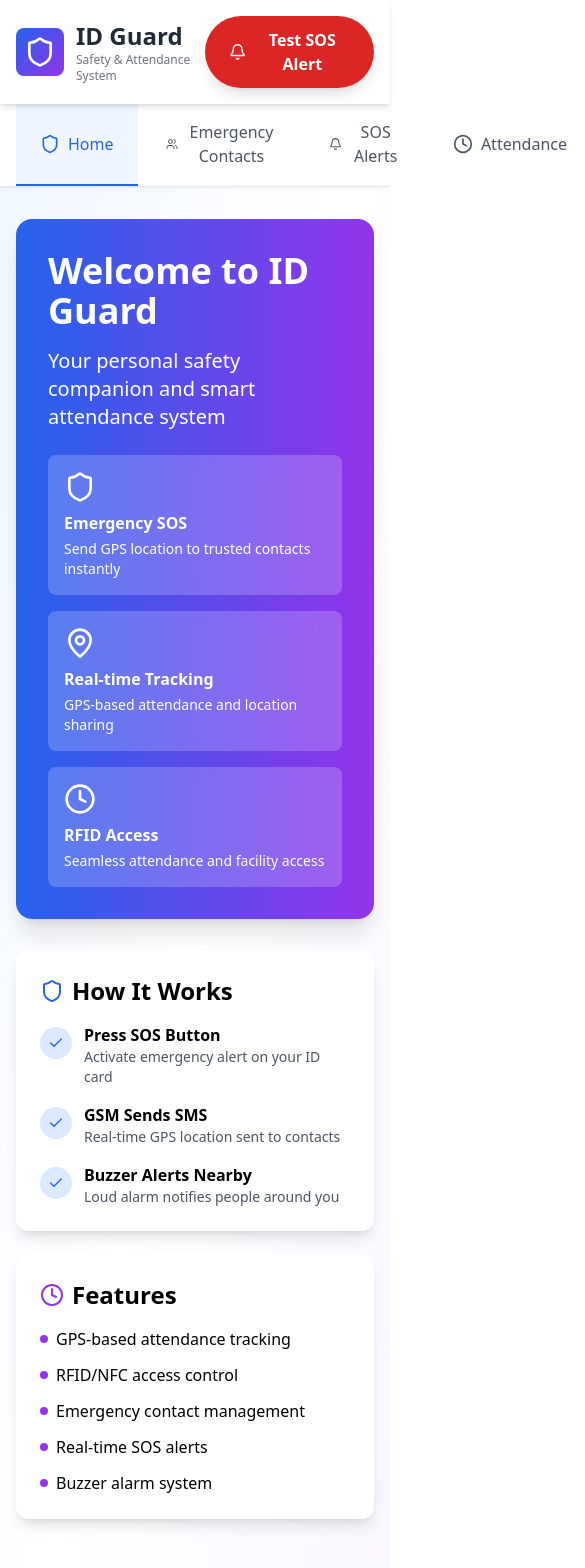
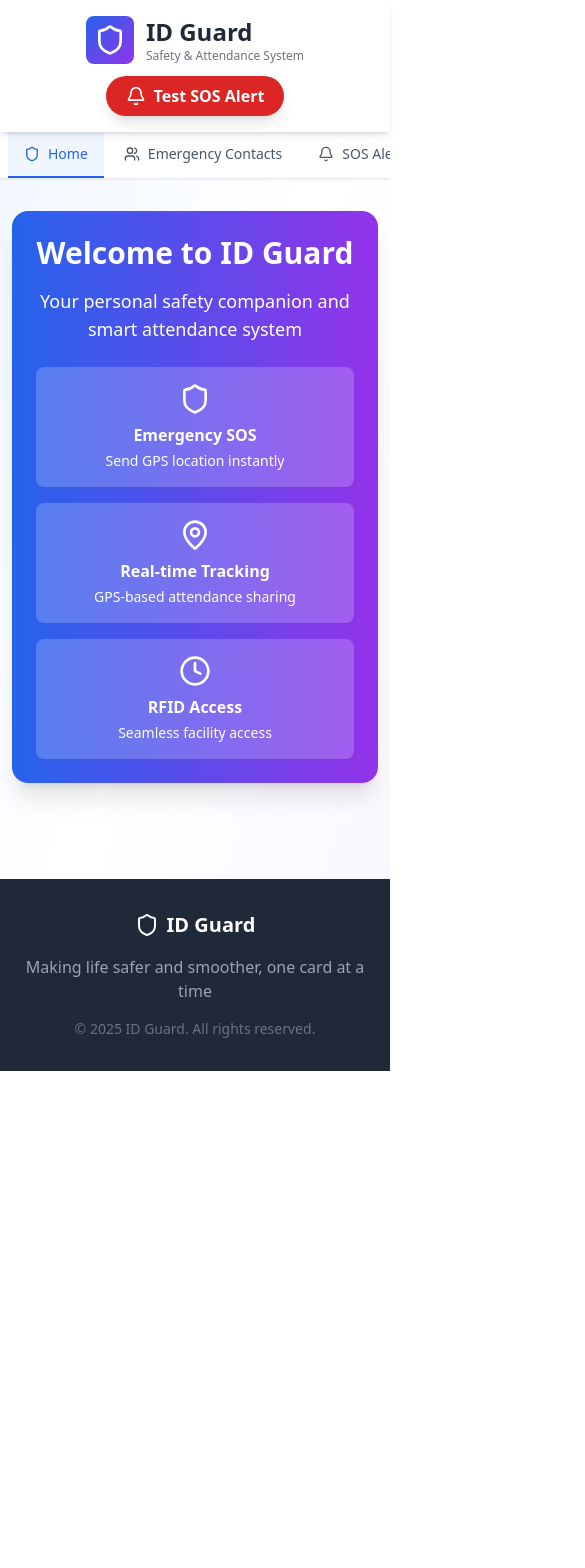
Before and after one commit to Riya040906/idguardapp, a React (Create React App) app: page / in a window 390 px wide. Shown: the top 1568 px of the page, 585 px wide, since content can reach past the window. After the commit the page ends 1071 px from the top, so only its background shows below. Built offline with nearby package versions, Linux system fonts and the light colour scheme.

Commit message:
Responsive version ready

```diff
--- a/package.json
+++ b/package.json
@@ -1,4 +1,6 @@
 {
+  "homepage": "https://Riya040906.github.io/idguardapp",
+
   "name": "idguardapp",
   "version": "0.1.0",
   "private": true,
@@ -14,6 +16,9 @@
     "web-vitals": "^2.1.4"
   },
   "scripts": {
+    "predeploy": "npm run build",
+"deploy": "gh-pages -d build",
+
     "start": "react-scripts start",
     "build": "react-scripts build",
     "test": "react-scripts test",
@@ -39,6 +44,7 @@
   },
   "devDependencies": {
     "autoprefixer": "^10.4.21",
+    "gh-pages": "^6.3.0",
     "postcss": "^8.5.6",
     "tailwindcss": "^3.4.1"
   }
--- a/src/App.js
+++ b/src/App.js
@@ -1,5 +1,8 @@
 import React, { useState, useEffect } from 'react';
-import { Shield, Users, Bell, MapPin, Clock, Phone, Mail, Plus, X, Check, AlertTriangle } from 'lucide-react';
+import {
+  Shield, Users, Bell, MapPin, Clock, Phone,
+  Plus, X, Check, AlertTriangle
+} from 'lucide-react';
 
 export default function IDGuardWebsite() {
   const [activeTab, setActiveTab] = useState('home');
@@ -10,27 +13,22 @@ export default function IDGuardWebsite() {
   const [showContactForm, setShowContactForm] = useState(false);
   const [newContact, setNewContact] = useState({ name: '', phone: '', relation: '' });
 
-  // Load data from memory on mount
+  // Load initial data
   useEffect(() => {
-    const savedContacts = [
+    setEmergencyContacts([
       { id: 1, name: 'Mom', phone: '+91 98765 43210', relation: 'Mother' },
       { id: 2, name: 'Dad', phone: '+91 98765 43211', relation: 'Father' }
-    ];
-    const savedAttendance = [
+    ]);
+    setAttendanceRecords([
       { id: 1, date: '2025-11-05', time: '09:15 AM', location: 'Main Campus Library', status: 'Present' },
       { id: 2, date: '2025-11-04', time: '09:10 AM', location: 'Main Campus Library', status: 'Present' },
       { id: 3, date: '2025-11-03', time: '09:20 AM', location: 'Main Campus Library', status: 'Present' }
-    ];
-    setEmergencyContacts(savedContacts);
-    setAttendanceRecords(savedAttendance);
+    ]);
   }, []);
 
   const handleAddContact = () => {
     if (newContact.name && newContact.phone) {
-      const contact = {
-        id: Date.now(),
-        ...newContact
-      };
+      const contact = { id: Date.now(), ...newContact };
       setEmergencyContacts([...emergencyContacts, contact]);
       setNewContact({ name: '', phone: '', relation: '' });
       setShowContactForm(false);
@@ -56,7 +54,7 @@ export default function IDGuardWebsite() {
 
   return (
     <div className="min-h-screen bg-gradient-to-br from-blue-50 via-white to-purple-50">
-      {/* Notification Popup */}
+      {/* Notification */}
       {showNotification && (
         <div className="fixed top-4 right-4 z-50 bg-red-500 text-white px-6 py-4 rounded-lg shadow-2xl animate-pulse flex items-center space-x-3">
           <AlertTriangle className="w-6 h-6" />
@@ -69,7 +67,7 @@ export default function IDGuardWebsite() {
 
       {/* Header */}
       <header className="bg-white shadow-md sticky top-0 z-40">
-        <div className="max-w-7xl mx-auto px-4 py-4 flex items-center justify-between">
+        <div className="max-w-7xl mx-auto px-4 py-4 flex flex-col sm:flex-row items-center justify-between gap-3">
           <div className="flex items-center space-x-3">
             <div className="bg-gradient-to-br from-blue-600 to-purple-600 p-2 rounded-lg">
               <Shield className="w-8 h-8 text-white" />
@@ -81,7 +79,7 @@ export default function IDGuardWebsite() {
           </div>
           <button
             onClick={simulateSOSAlert}
-            className="bg-red-600 hover:bg-red-700 text-white px-6 py-3 rounded-full font-bold shadow-lg transform hover:scale-105 transition flex items-center space-x-2"
+            className="bg-red-600 hover:bg-red-700 text-white px-5 py-2 rounded-full font-bold shadow-lg transform hover:scale-105 transition flex items-center space-x-2"
           >
             <Bell className="w-5 h-5" />
             <span>Test SOS Alert</span>
@@ -90,9 +88,9 @@ export default function IDGuardWebsite() {
       </header>
 
       {/* Navigation */}
-      <nav className="bg-white shadow-sm border-b">
-        <div className="max-w-7xl mx-auto px-4">
-          <div className="flex space-x-1">
+      <nav className="bg-white shadow-sm border-b overflow-x-auto">
+        <div className="max-w-7xl mx-auto px-2 sm:px-4">
+          <div className="flex sm:justify-center space-x-1 min-w-max">
             {[
               { id: 'home', label: 'Home', icon: Shield },
               { id: 'contacts', label: 'Emergency Contacts', icon: Users },
@@ -102,14 +100,14 @@ export default function IDGuardWebsite() {
               <button
                 key={tab.id}
                 onClick={() => setActiveTab(tab.id)}
-                className={`flex items-center space-x-2 px-6 py-4 border-b-2 transition ${
+                className={`flex items-center space-x-2 px-4 py-3 sm:px-6 border-b-2 text-sm sm:text-base transition ${
                   activeTab === tab.id
                     ? 'border-blue-600 text-blue-600 bg-blue-50'
                     : 'border-transparent text-gray-600 hover:bg-gray-50'
                 }`}
               >
-                <tab.icon className="w-5 h-5" />
-                <span className="font-medium">{tab.label}</span>
+                <tab.icon className="w-4 h-4 sm:w-5 sm:h-5" />
+                <span>{tab.label}</span>
               </button>
             ))}
           </div>
@@ -117,105 +115,34 @@ export default function IDGuardWebsite() {
       </nav>
 
       {/* Main Content */}
-      <main className="max-w-7xl mx-auto px-4 py-8">
-        {/* Home Tab */}
+      <main className="max-w-7xl mx-auto px-3 sm:px-4 py-8">
+        {/* HOME */}
         {activeTab === 'home' && (
           <div className="space-y-8">
-            <div className="bg-gradient-to-r from-blue-600 to-purple-600 rounded-2xl p-8 text-white shadow-xl">
-              <h2 className="text-4xl font-bold mb-4">Welcome to ID Guard</h2>
-              <p className="text-xl mb-6">Your personal safety companion and smart attendance system</p>
-              <div className="grid md:grid-cols-3 gap-4">
-                <div className="bg-white/20 backdrop-blur rounded-lg p-4">
-                  <Shield className="w-8 h-8 mb-2" />
-                  <h3 className="font-bold mb-1">Emergency SOS</h3>
-                  <p className="text-sm">Send GPS location to trusted contacts instantly</p>
+            <div className="bg-gradient-to-r from-blue-600 to-purple-600 rounded-2xl p-6 sm:p-8 text-white shadow-xl text-center sm:text-left">
+              <h2 className="text-3xl sm:text-4xl font-bold mb-4">Welcome to ID Guard</h2>
+              <p className="text-lg sm:text-xl mb-6">Your personal safety companion and smart attendance system</p>
+              <div className="grid grid-cols-1 sm:grid-cols-2 lg:grid-cols-3 gap-4">
+                {[
+                  { icon: Shield, title: 'Emergency SOS', desc: 'Send GPS location instantly' },
+                  { icon: MapPin, title: 'Real-time Tracking', desc: 'GPS-based attendance sharing' },
+                  { icon: Clock, title: 'RFID Access', desc: 'Seamless facility access' }
+                ].map((item, i) => (
+                  <div key={i} className="bg-white/20 backdrop-blur rounded-lg p-4">
+                    <item.icon className="w-8 h-8 mb-2 mx-auto sm:mx-0" />
+                    <h3 className="font-bold mb-1">{item.title}</h3>
+                    <p className="text-sm">{item.desc}</p>
                   </div>
-                <div className="bg-white/20 backdrop-blur rounded-lg p-4">
-                  <MapPin className="w-8 h-8 mb-2" />
-                  <h3 className="font-bold mb-1">Real-time Tracking</h3>
-                  <p className="text-sm">GPS-based attendance and location sharing</p>
-                </div>
-                <div className="bg-white/20 backdrop-blur rounded-lg p-4">
-                  <Clock className="w-8 h-8 mb-2" />
-                  <h3 className="font-bold mb-1">RFID Access</h3>
-                  <p className="text-sm">Seamless attendance and facility access</p>
-                </div>
-              </div>
-            </div>
-
-            <div className="grid md:grid-cols-2 gap-6">
-              <div className="bg-white rounded-xl p-6 shadow-lg">
-                <h3 className="text-2xl font-bold mb-4 flex items-center">
-                  <Shield className="w-6 h-6 mr-2 text-blue-600" />
-                  How It Works
-                </h3>
-                <div className="space-y-4">
-                  <div className="flex items-start space-x-3">
-                    <div className="bg-blue-100 rounded-full p-2 mt-1">
-                      <Check className="w-4 h-4 text-blue-600" />
-                    </div>
-                    <div>
-                      <p className="font-semibold">Press SOS Button</p>
-                      <p className="text-sm text-gray-600">Activate emergency alert on your ID card</p>
-                    </div>
-                  </div>
-                  <div className="flex items-start space-x-3">
-                    <div className="bg-blue-100 rounded-full p-2 mt-1">
-                      <Check className="w-4 h-4 text-blue-600" />
-                    </div>
-                    <div>
-                      <p className="font-semibold">GSM Sends SMS</p>
-                      <p className="text-sm text-gray-600">Real-time GPS location sent to contacts</p>
-                    </div>
-                  </div>
-                  <div className="flex items-start space-x-3">
-                    <div className="bg-blue-100 rounded-full p-2 mt-1">
-                      <Check className="w-4 h-4 text-blue-600" />
-                    </div>
-                    <div>
-                      <p className="font-semibold">Buzzer Alerts Nearby</p>
-                      <p className="text-sm text-gray-600">Loud alarm notifies people around you</p>
-                    </div>
-                  </div>
-                </div>
-              </div>
-
-              <div className="bg-white rounded-xl p-6 shadow-lg">
-                <h3 className="text-2xl font-bold mb-4 flex items-center">
-                  <Clock className="w-6 h-6 mr-2 text-purple-600" />
-                  Features
-                </h3>
-                <ul className="space-y-3">
-                  <li className="flex items-center space-x-2">
-                    <div className="w-2 h-2 bg-purple-600 rounded-full"></div>
-                    <span>GPS-based attendance tracking</span>
-                  </li>
-                  <li className="flex items-center space-x-2">
-                    <div className="w-2 h-2 bg-purple-600 rounded-full"></div>
-                    <span>RFID/NFC access control</span>
-                  </li>
-                  <li className="flex items-center space-x-2">
-                    <div className="w-2 h-2 bg-purple-600 rounded-full"></div>
-                    <span>Emergency contact management</span>
-                  </li>
-                  <li className="flex items-center space-x-2">
-                    <div className="w-2 h-2 bg-purple-600 rounded-full"></div>
-                    <span>Real-time SOS alerts</span>
-                  </li>
-                  <li className="flex items-center space-x-2">
-                    <div className="w-2 h-2 bg-purple-600 rounded-full"></div>
-                    <span>Buzzer alarm system</span>
-                  </li>
-                </ul>
+                ))}
               </div>
             </div>
           </div>
         )}
 
-        {/* Emergency Contacts Tab */}
+        {/* CONTACTS */}
         {activeTab === 'contacts' && (
           <div className="space-y-6">
-            <div className="flex justify-between items-center">
+            <div className="flex flex-col sm:flex-row justify-between items-center gap-3">
               <h2 className="text-3xl font-bold text-gray-800">Emergency Contacts</h2>
               <button
                 onClick={() => setShowContactForm(!showContactForm)}
@@ -230,37 +157,19 @@ export default function IDGuardWebsite() {
               <div className="bg-white rounded-xl p-6 shadow-lg border-2 border-blue-200">
                 <h3 className="text-xl font-bold mb-4">Add New Emergency Contact</h3>
                 <div className="space-y-4">
-                  <div>
-                    <label className="block text-sm font-medium mb-1">Name</label>
+                  {['name', 'phone', 'relation'].map((field, i) => (
+                    <div key={i}>
+                      <label className="block text-sm font-medium mb-1 capitalize">{field}</label>
                       <input
                         type="text"
-                      value={newContact.name}
-                      onChange={(e) => setNewContact({ ...newContact, name: e.target.value })}
+                        value={newContact[field]}
+                        onChange={(e) => setNewContact({ ...newContact, [field]: e.target.value })}
                         className="w-full border border-gray-300 rounded-lg px-4 py-2 focus:ring-2 focus:ring-blue-500 focus:border-transparent"
-                      placeholder="Enter name"
+                        placeholder={`Enter ${field}`}
                       />
                     </div>
-                  <div>
-                    <label className="block text-sm font-medium mb-1">Phone Number</label>
-                    <input
-                      type="tel"
-                      value={newContact.phone}
-                      onChange={(e) => setNewContact({ ...newContact, phone: e.target.value })}
-                      className="w-full border border-gray-300 rounded-lg px-4 py-2 focus:ring-2 focus:ring-blue-500 focus:border-transparent"
-                      placeholder="+91 XXXXX XXXXX"
-                    />
-                  </div>
-                  <div>
-                    <label className="block text-sm font-medium mb-1">Relation</label>
-                    <input
-                      type="text"
-                      value={newContact.relation}
-                      onChange={(e) => setNewContact({ ...newContact, relation: e.target.value })}
-                      className="w-full border border-gray-300 rounded-lg px-4 py-2 focus:ring-2 focus:ring-blue-500 focus:border-transparent"
-                      placeholder="e.g., Mother, Father, Friend"
-                    />
-                  </div>
-                  <div className="flex space-x-3">
+                  ))}
+                  <div className="flex flex-col sm:flex-row sm:space-x-3 gap-3">
                     <button
                       onClick={handleAddContact}
                       className="flex-1 bg-blue-600 hover:bg-blue-700 text-white py-2 rounded-lg font-medium transition"
@@ -278,7 +187,7 @@ export default function IDGuardWebsite() {
               </div>
             )}
 
-            <div className="grid md:grid-cols-2 gap-4">
+            <div className="grid grid-cols-1 sm:grid-cols-2 lg:grid-cols-3 gap-4">
               {emergencyContacts.map(contact => (
                 <div key={contact.id} className="bg-white rounded-xl p-6 shadow-lg hover:shadow-xl transition">
                   <div className="flex justify-between items-start mb-4">
@@ -298,11 +207,9 @@ export default function IDGuardWebsite() {
                       <X className="w-5 h-5" />
                     </button>
                   </div>
-                  <div className="space-y-2">
                   <div className="flex items-center space-x-2 text-gray-600">
                     <Phone className="w-4 h-4" />
                     <span>{contact.phone}</span>
-                    </div>
                   </div>
                 </div>
               ))}
@@ -310,60 +217,10 @@ export default function IDGuardWebsite() {
           </div>
         )}
 
-        {/* SOS Alerts Tab */}
-        {activeTab === 'alerts' && (
-          <div className="space-y-6">
-            <h2 className="text-3xl font-bold text-gray-800">Received SOS Alerts</h2>
-            {sosAlerts.length === 0 ? (
-              <div className="bg-white rounded-xl p-12 text-center shadow-lg">
-                <Bell className="w-16 h-16 text-gray-300 mx-auto mb-4" />
-                <p className="text-gray-500 text-lg">No SOS alerts received yet</p>
-                <p className="text-sm text-gray-400 mt-2">Click "Test SOS Alert" button to simulate an alert</p>
-              </div>
-            ) : (
-              <div className="space-y-4">
-                {sosAlerts.map(alert => (
-                  <div key={alert.id} className="bg-white rounded-xl p-6 shadow-lg border-l-4 border-red-500">
-                    <div className="flex items-start justify-between">
-                      <div className="flex items-start space-x-4">
-                        <div className="bg-red-100 rounded-full p-3">
-                          <AlertTriangle className="w-6 h-6 text-red-600" />
-                        </div>
-                        <div>
-                          <h3 className="text-xl font-bold text-red-600">EMERGENCY ALERT</h3>
-                          <p className="text-gray-600 mt-1">From: <span className="font-semibold">{alert.name}</span></p>
-                          <p className="text-sm text-gray-500 mt-2">Time: {alert.time}</p>
-                          <div className="mt-3 space-y-1">
-                            <div className="flex items-center space-x-2 text-gray-700">
-                              <MapPin className="w-4 h-4 text-red-500" />
-                              <span className="font-medium">Location: {alert.location}</span>
-                            </div>
-                            <div className="flex items-center space-x-2 text-gray-600 text-sm">
-                              <span>GPS: {alert.coordinates}</span>
-                            </div>
-                          </div>
-                        </div>
-                      </div>
-                      <div className="flex flex-col space-y-2">
-                        <button className="bg-blue-600 hover:bg-blue-700 text-white px-4 py-2 rounded-lg text-sm transition">
-                          View Map
-                        </button>
-                        <button className="bg-green-600 hover:bg-green-700 text-white px-4 py-2 rounded-lg text-sm transition">
-                          Call Now
-                        </button>
-                      </div>
-                    </div>
-                  </div>
-                ))}
-              </div>
-            )}
-          </div>
-        )}
-
-        {/* Attendance Tab */}
+        {/* ATTENDANCE */}
         {activeTab === 'attendance' && (
           <div className="space-y-6">
-            <div className="flex justify-between items-center">
+            <div className="flex flex-col sm:flex-row justify-between items-center gap-3">
               <h2 className="text-3xl font-bold text-gray-800">Attendance Records</h2>
               <div className="bg-white rounded-lg px-4 py-2 shadow">
                 <p className="text-sm text-gray-500">Total Present</p>
@@ -371,8 +228,8 @@ export default function IDGuardWebsite() {
               </div>
             </div>
 
-            <div className="bg-white rounded-xl shadow-lg overflow-hidden">
-              <table className="w-full">
+            <div className="bg-white rounded-xl shadow-lg overflow-x-auto">
+              <table className="w-full min-w-[600px]">
                 <thead className="bg-gradient-to-r from-blue-600 to-purple-600 text-white">
                   <tr>
                     <th className="px-6 py-4 text-left">Date</th>
```
Also changed, not shown: 1 other file (tests, documents, lock files or other folders). Lines whose indentation alone changed are shown as unchanged.
